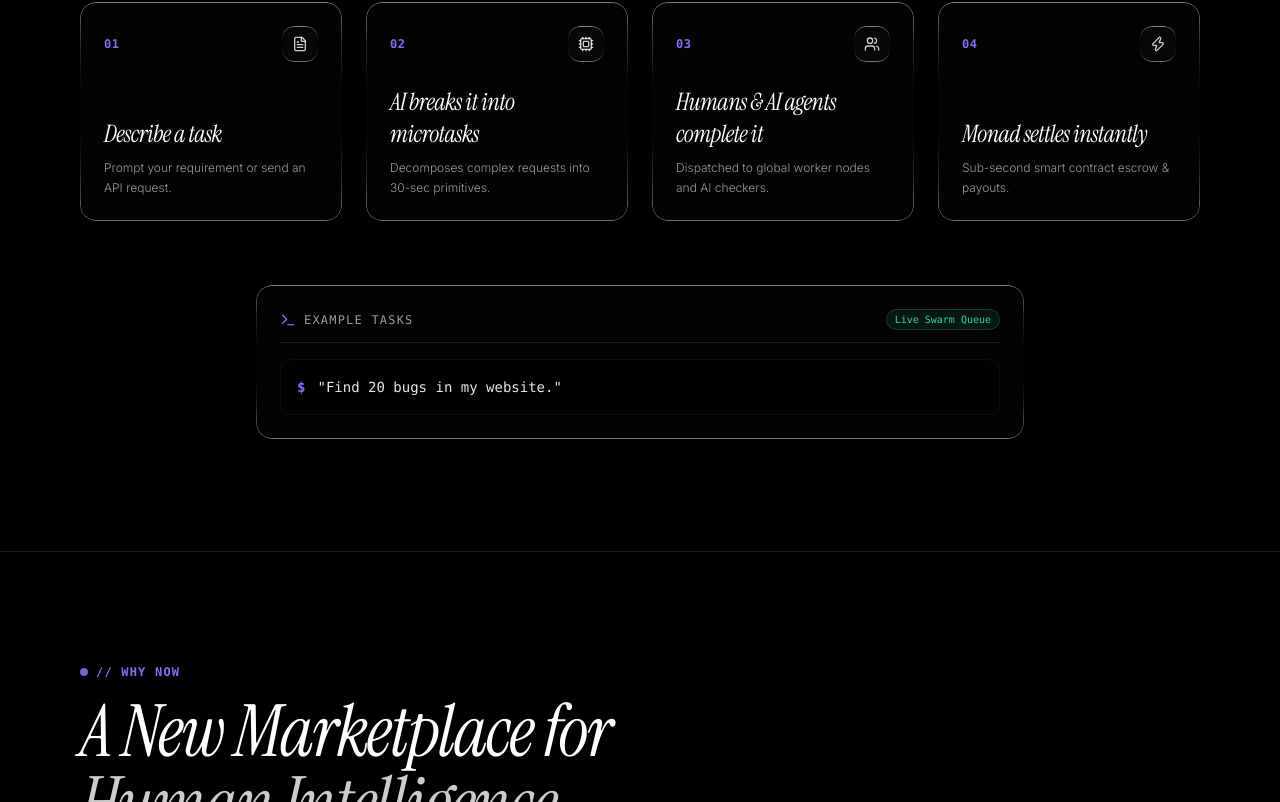
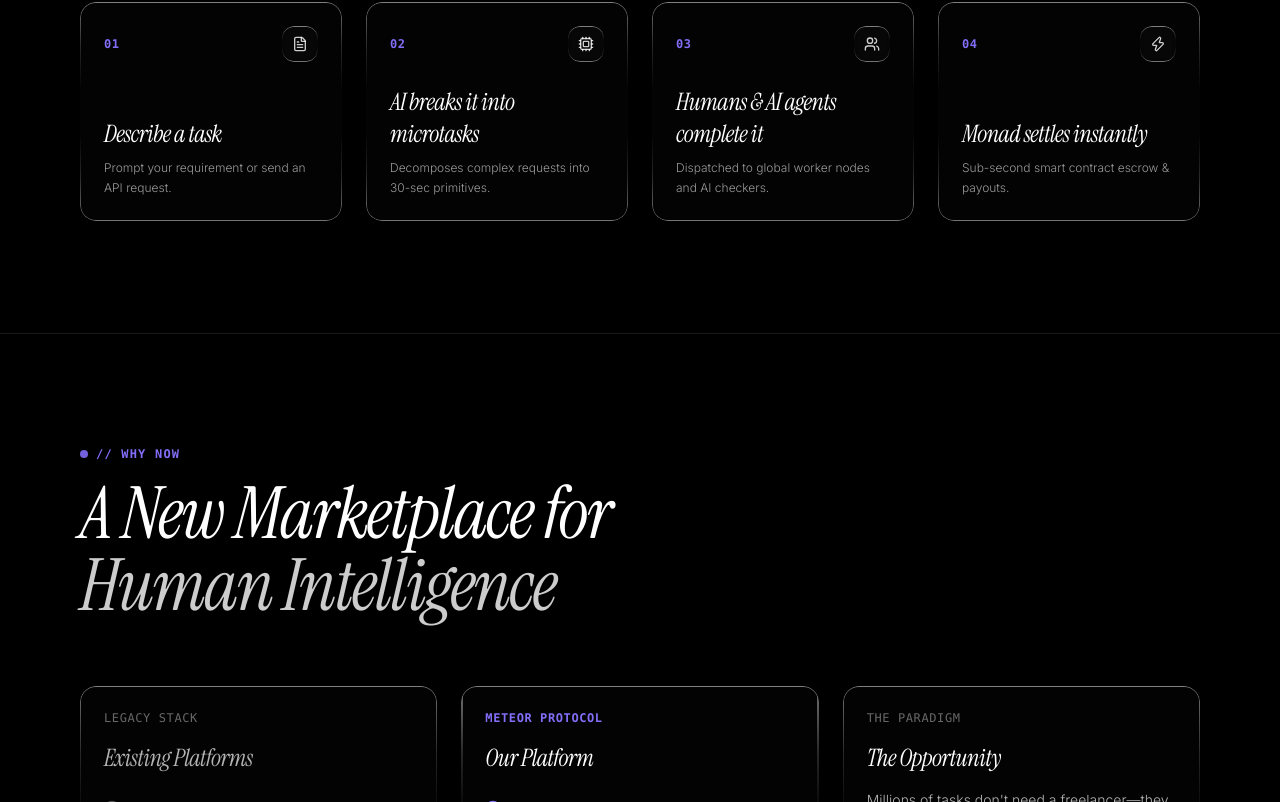
Before and after one commit to dev-Ninjaa/meteor, a React (Vite) app in the folder meteor-frontend/: page / in a window 1280 px wide. Shown: the part 2618-3420 px from the top of the page. Built offline with nearby package versions, Linux system fonts and the light colour scheme.

Commit message:
refactor(frontend): remove Example Tasks card and live swarm queue prompt loop from How It Works section

```diff
--- a/meteor-frontend/src/components/landing/HowItWorksSection.tsx
+++ b/meteor-frontend/src/components/landing/HowItWorksSection.tsx
@@ -1,6 +1,6 @@
-import React, { useState, useEffect } from 'react';
-import { motion, AnimatePresence } from 'framer-motion';
-import { FileText, Cpu, Users, Zap, Terminal } from 'lucide-react';
+import React from 'react';
+import { motion } from 'framer-motion';
+import { FileText, Cpu, Users, Zap } from 'lucide-react';
 
 const TIMELINE_STEPS = [
   {
@@ -29,25 +29,7 @@ const TIMELINE_STEPS = [
   },
 ];
 
-const EXAMPLE_TASKS = [
-  'Can someone check if this café is actually open?',
-  'Find 20 bugs in my website.',
-  'Which logo would you trust more?',
-  'Verify this AI-generated legal summary.',
-  'Take a photo of Times Square right now.',
-  'Test my checkout flow on an iPhone.',
-];
-
 export const HowItWorksSection: React.FC = () => {
-  const [activeTaskIndex, setActiveTaskIndex] = useState(0);
-
-  useEffect(() => {
-    const timer = setInterval(() => {
-      setActiveTaskIndex((prev) => (prev + 1) % EXAMPLE_TASKS.length);
-    }, 3500);
-    return () => clearInterval(timer);
-  }, []);
-
   return (
     <section className="relative py-28 px-6 md:px-16 lg:px-20 bg-black overflow-hidden border-t border-white/10">
       <div className="max-w-7xl mx-auto relative z-10">
@@ -69,7 +51,7 @@ export const HowItWorksSection: React.FC = () => {
         </motion.div>
 
         {/* 4-Step Horizontal Timeline */}
-        <div className="grid grid-cols-1 sm:grid-cols-2 lg:grid-cols-4 gap-6 mb-16 relative">
+        <div className="grid grid-cols-1 sm:grid-cols-2 lg:grid-cols-4 gap-6 relative">
           {TIMELINE_STEPS.map((stepItem, idx) => {
             const Icon = stepItem.icon;
             return (
@@ -104,41 +86,6 @@ export const HowItWorksSection: React.FC = () => {
             );
           })}
         </div>
-
-        {/* Compact Glass Card: Example Tasks */}
-        <motion.div
-          initial={{ opacity: 0, y: 30 }}
-          whileInView={{ opacity: 1, y: 0 }}
-          viewport={{ once: true }}
-          transition={{ duration: 0.6, delay: 0.3 }}
-          className="liquid-glass rounded-2xl p-6 border border-white/10 max-w-3xl mx-auto backdrop-blur-xl"
-        >
-          <div className="flex items-center justify-between mb-4 border-b border-white/10 pb-3">
-            <div className="flex items-center gap-2 text-xs font-mono text-white/60 uppercase tracking-widest font-medium">
-              <Terminal className="w-4 h-4 text-[#836EF9]" />
-              <span>Example Tasks</span>
-            </div>
-            <span className="text-[10px] font-mono text-emerald-400 bg-emerald-400/10 px-2 py-0.5 rounded-full border border-emerald-400/20">
-              Live Swarm Queue
-            </span>
-          </div>
-
-          <div className="min-h-[56px] flex items-center px-4 py-3 rounded-xl bg-black/40 border border-white/5 font-mono text-xs sm:text-sm text-white/90">
-            <span className="text-[#836EF9] mr-3 font-semibold select-none">$</span>
-            <AnimatePresence mode="wait">
-              <motion.span
-                key={activeTaskIndex}
-                initial={{ opacity: 0, y: 10 }}
-                animate={{ opacity: 1, y: 0 }}
-                exit={{ opacity: 0, y: -10 }}
-                transition={{ duration: 0.4 }}
-                className="inline-block"
-              >
-                "{EXAMPLE_TASKS[activeTaskIndex]}"
-              </motion.span>
-            </AnimatePresence>
-          </div>
-        </motion.div>
       </div>
     </section>
   );
```
